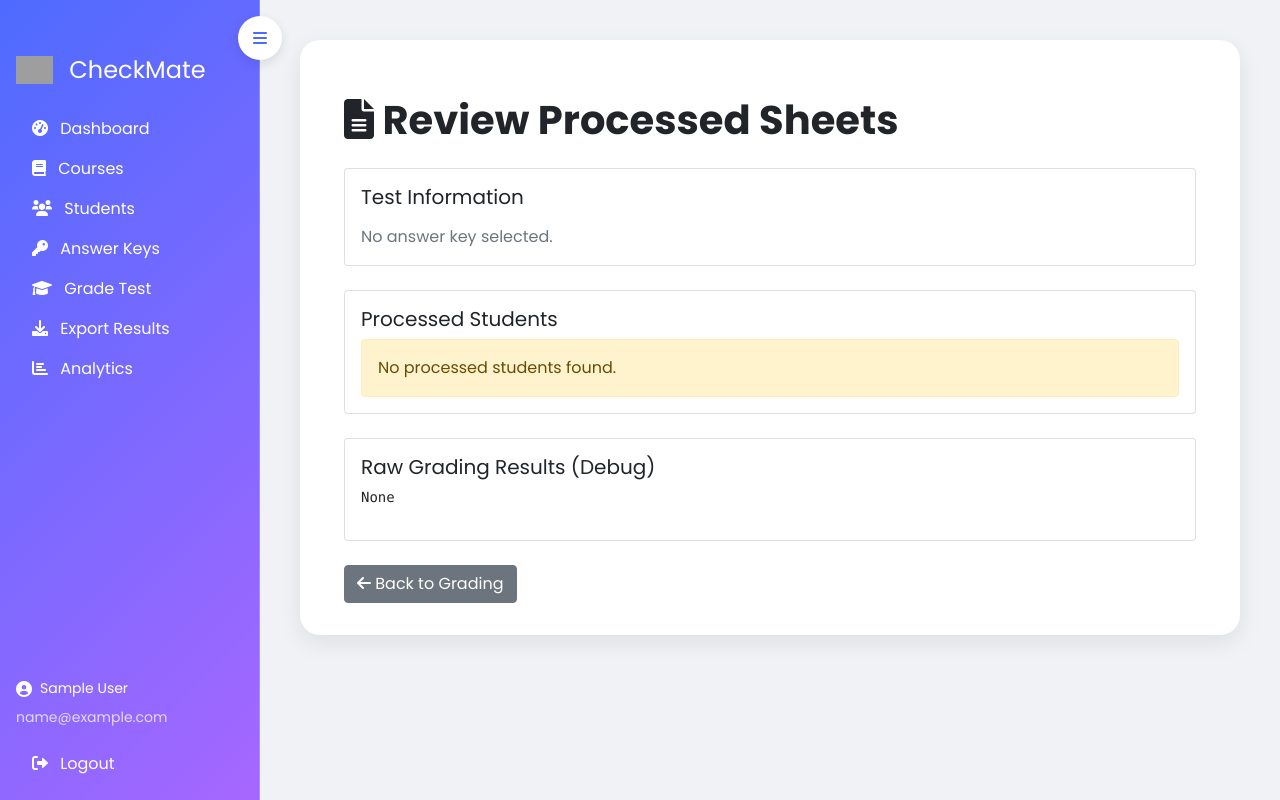
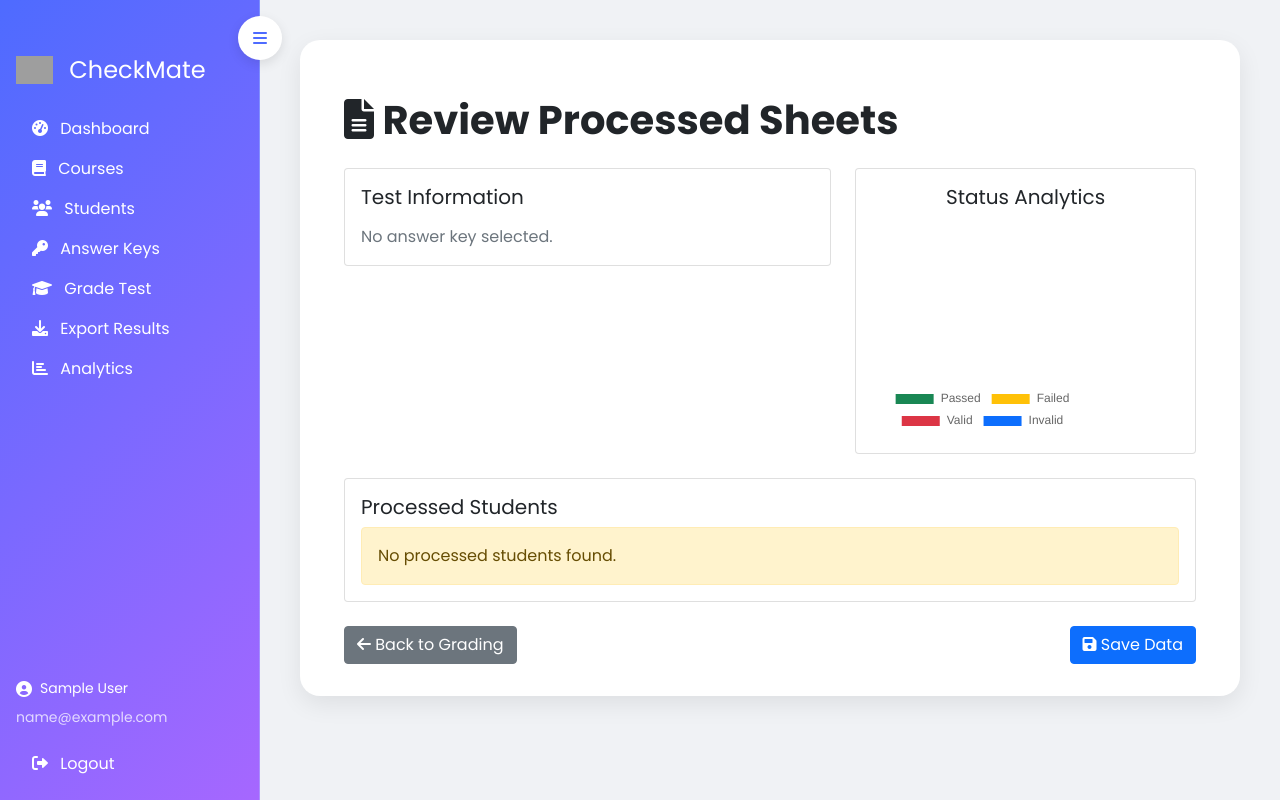
Before and after one commit to itsmiyukimharie/Checkmate, a Django app: page /review-processed-sheets/ in a window 1280 px wide. Run offline with Django 4.2, Linux system fonts and the light colour scheme; the visitor is signed in with stand-in values (Sample User, id 1); grey boxes are pictures that could not be loaded.

Commit message:
Add analytics data and score calculation to processed sheets review

```diff
--- a/main/views.py
+++ b/main/views.py
@@ -1180,6 +1180,11 @@ def review_processed_sheets(request):
     answer_key = None
     answer_key_id = None
 
+    # Analytics data
+    status_counts = {"Passed": 0, "Failed": 0, "Valid": 0, "Invalid": 0}
+    score_labels = []
+    score_data = []
+
     if request.method == "POST":
         try:
             if request.content_type == "application/json":
@@ -1208,7 +1213,16 @@ def review_processed_sheets(request):
 
             # Try to resolve student info for each result
             if grading_results:
+                # Build answer key mapping: {question_number: correct_answer}
+                answer_key_map = {}
+                if answer_key:
+                    answer_key_map = {
+                        str(ak.question_number): ak.answer
+                        for ak in answer_key.answer_keys.all()
+                    }
+
                 for result in grading_results:
+                    answers = result.get("answers", {})
                     student_id_str = result.get("student_info", {}).get("id")
                     student_obj = None
                     student_section = None
@@ -1217,13 +1231,12 @@ def review_processed_sheets(request):
                     status = "Valid"
                     messages = []
 
-                    # Student DB lookup
+                    # Student DB lookup (existing code)
                     if student_id_str:
                         student_obj = GradeReviewService.get_student_by_student_id_for_user(student_id_str, request.user)
                         if student_obj:
                             student_section = student_obj.section
                             student_db_id = student_obj.student_id
-                            # Format: Last Name, First Name, Middle Initial.
                             if student_obj.middle_name:
                                 mi = student_obj.middle_name.strip()[0].upper() + "." if student_obj.middle_name.strip() else ""
                                 student_full_name = f"{student_obj.last_name}, {student_obj.first_name} {mi}"
@@ -1236,25 +1249,52 @@ def review_processed_sheets(request):
                         status = "Invalid"
                         messages.append("No student ID detected in answer sheet.")
 
-                    # Validate answers
-                    answers = result.get("answers", {})
-                    answered_count = len([v for v in answers.values() if v is not None])
+                    # Only consider answers within the valid question range
+                    valid_qnums = [str(i) for i in range(1, question_count + 1)]
+                    answered_count = len([v for k, v in answers.items() if k in valid_qnums and v is not None])
                     if answered_count > question_count:
                         status = "Invalid"
                         messages.append(f"Answered questions ({answered_count}) exceed allowed ({question_count}).")
 
-                    # Check for invalid answer choices
+                    # Check for invalid answer choices (only for valid questions)
                     invalid_answers = []
-                    for qnum, ans in answers.items():
+                    for qnum in valid_qnums:
+                        ans = answers.get(qnum)
                         if ans is not None and ans not in allowed_choices:
                             invalid_answers.append(f"Q{qnum}: '{ans}'")
                     if invalid_answers:
                         status = "Invalid"
                         messages.append("Invalid answer(s) detected: " + ", ".join(invalid_answers))
 
+                    # --- Score calculation (only for valid questions) ---
+                    score = 0
+                    total_items = len(valid_qnums)
+                    for qnum in valid_qnums:
+                        correct_ans = answer_key_map.get(qnum)
+                        student_ans = answers.get(qnum)
+                        if correct_ans is not None and student_ans is not None and str(student_ans).strip().upper() == str(correct_ans).strip().upper():
+                            score += 1
+                    score_display = f"{score} / {total_items}"
+
                     # If no messages and status is valid, add a positive message
                     if not messages and status == "Valid":
                         messages.append("Student found in database and answers are valid.")
+
+                    # --- Pass/Fail logic ---
+                    if status == "Valid" and total_items > 0:
+                        percent = (score / total_items) * 100
+                        if percent >= 75:
+                            status = "Passed"
+                            messages.append(f"Score is {percent:.2f}%. Student passed.")
+                        else:
+                            status = "Failed"
+                            messages.append(f"Score is {percent:.2f}%. Student failed.")
+
+                    # --- Analytics data ---
+                    status_counts[status] = status_counts.get(status, 0) + 1
+                    if status in ("Passed", "Failed"):
+                        score_labels.append(student_full_name or student_id_str or "Unknown")
+                        score_data.append(score)
 
                     resolved_students.append({
                         "input": result,
@@ -1264,6 +1304,8 @@ def review_processed_sheets(request):
                         "student_id": student_db_id,
                         "status": status,
                         "messages": messages,
+                        "score": score,
+                        "score_display": score_display,
                     })
 
         except Exception:
@@ -1273,6 +1315,9 @@ def review_processed_sheets(request):
         'grading_results': grading_results,
         'resolved_students': resolved_students,
         'answer_key': answer_key,
+        'status_counts': json.dumps(status_counts),
+        'score_labels': json.dumps(score_labels),
+        'score_data': json.dumps(score_data),
     }
     return render(request, 'main/grade_test_review_processed_sheets.html', context)
 
--- a/templates/main/grade_test_review_processed_sheets.html
+++ b/templates/main/grade_test_review_processed_sheets.html
@@ -6,6 +6,8 @@
 <div class="container mt-4">
     <h1 class="fw-bold mb-4"><i class="fas fa-file-alt"></i> Review Processed Sheets</h1>
 
+    <div class="row">
+        <div class="col-md-7">
             <div class="card mb-4">
                 <div class="card-body">
                     <h5 class="card-title mb-3">Test Information</h5>
@@ -28,6 +30,18 @@
                     {% endif %}
                 </div>
             </div>
+        </div>
+        <div class="col-md-5">
+            <div class="card mb-4">
+                <div class="card-body d-flex flex-column align-items-center justify-content-center">
+                    <h5 class="card-title">Status Analytics</h5>
+                    <div style="height:220px; width:100%; max-width:320px;">
+                        <canvas id="statusPieChart" height="220"></canvas>
+                    </div>
+                </div>
+            </div>
+        </div>
+    </div>
 
     <div class="card mb-4">
         <div class="card-body">
@@ -41,6 +55,7 @@
                                 <th>Student Name</th>
                                 <th>Student ID</th>
                                 <th>Section</th>
+                                <th>Score</th>
                                 <th>Status</th>
                             </tr>
                         </thead>
@@ -64,10 +79,17 @@
                                     {{ entry.student_section|default:"—" }}
                                 </td>
                                 <td>
+                                    {{ entry.score_display|default:"—" }}
+                                </td>
+                                <td>
                                     <span
                                         class="d-inline-flex align-items-center px-2 py-0 rounded-pill fw-semibold status-badge
-                                            {% if entry.status == 'Valid' %}
+                                            {% if entry.status == 'Passed' %}
                                                 bg-success-subtle text-success border border-success
+                                            {% elif entry.status == 'Failed' %}
+                                                bg-warning-subtle text-warning border border-warning
+                                            {% elif entry.status == 'Valid' %}
+                                                bg-primary-subtle text-primary border border-primary
                                             {% else %}
                                                 bg-danger-subtle text-danger border border-danger
                                             {% endif %}"
@@ -77,10 +99,14 @@
                                         title="{% if entry.messages %}{% for msg in entry.messages %}{{ msg }}{% if not forloop.last %}&#10;{% endif %}{% endfor %}{% else %}No message{% endif %}"
                                         tabindex="0"
                                     >
-                                        {% if entry.status == 'Valid' %}
+                                        {% if entry.status == 'Passed' %}
                                             <i class="fas fa-check-circle me-1" style="font-size:0.95em;"></i>
+                                        {% elif entry.status == 'Failed' %}
+                                            <i class="fas fa-times-circle me-1" style="font-size:0.95em;"></i>
+                                        {% elif entry.status == 'Valid' %}
+                                            <i class="fas fa-info-circle me-1" style="font-size:0.95em;"></i>
                                         {% else %}
-                                            <i class="fas fa-times-circle me-1" style="font-size:0.95em;"></i>
+                                            <i class="fas fa-exclamation-circle me-1" style="font-size:0.95em;"></i>
                                         {% endif %}
                                         {{ entry.status|default:"—" }}
                                     </span>
@@ -96,19 +122,16 @@
         </div>
     </div>
 
-    <div class="card mb-4">
-        <div class="card-body">
-            <h5 class="card-title">Raw Grading Results (Debug)</h5>
-            <pre style="max-height:300px;overflow:auto;">{{ grading_results|pprint|default:"None" }}</pre>
-        </div>
-    </div>
-
-    <div class="mt-3">
+    <div class="mt-3 d-flex justify-content-between align-items-center">
         <a href="{% url 'main:grade_test' %}" class="btn btn-secondary">
             <i class="fas fa-arrow-left"></i> Back to Grading
         </a>
+        <button class="btn btn-primary" id="saveDataBtn">
+            <i class="fas fa-save"></i> Save Data
+        </button>
     </div>
 </div>
+<script src="https://cdn.jsdelivr.net/npm/chart.js"></script>
 <script>
     // Enable Bootstrap tooltips
     document.addEventListener('DOMContentLoaded', function () {
@@ -132,6 +155,37 @@
                 el.style.boxShadow = '';
             });
         });
+
+        // --- Chart.js Analytics ---
+        const statusCounts = {{ status_counts|safe }};
+
+        // Pie Chart for Status
+        const ctxPie = document.getElementById('statusPieChart').getContext('2d');
+        new Chart(ctxPie, {
+            type: 'pie',
+            data: {
+                labels: Object.keys(statusCounts),
+                datasets: [{
+                    data: Object.values(statusCounts),
+                    backgroundColor: [
+                        '#198754', // Passed - green
+                        '#ffc107', // Failed - yellow
+                        '#dc3545', // Invalid - red
+                        '#0d6efd'  // Valid - blue
+                    ]
+                }]
+            },
+            options: {
+                plugins: {
+                    legend: { position: 'bottom' }
+                }
+            }
+        });
+
+        // Save Data button (logic to be implemented)
+        document.getElementById('saveDataBtn').addEventListener('click', function() {
+            alert('Save Data functionality coming soon!');
+        });
     });
 </script>
 {% endblock %}
```
Lines whose indentation alone changed are shown as unchanged.
